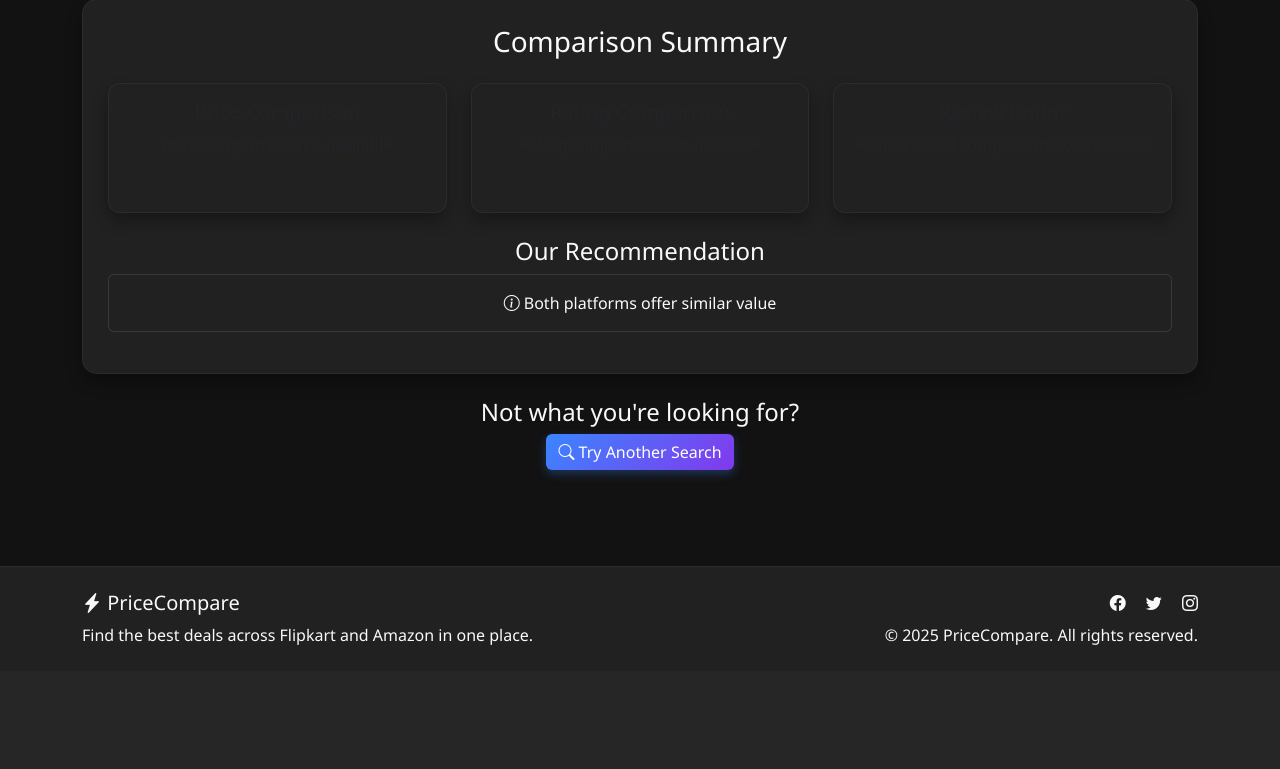
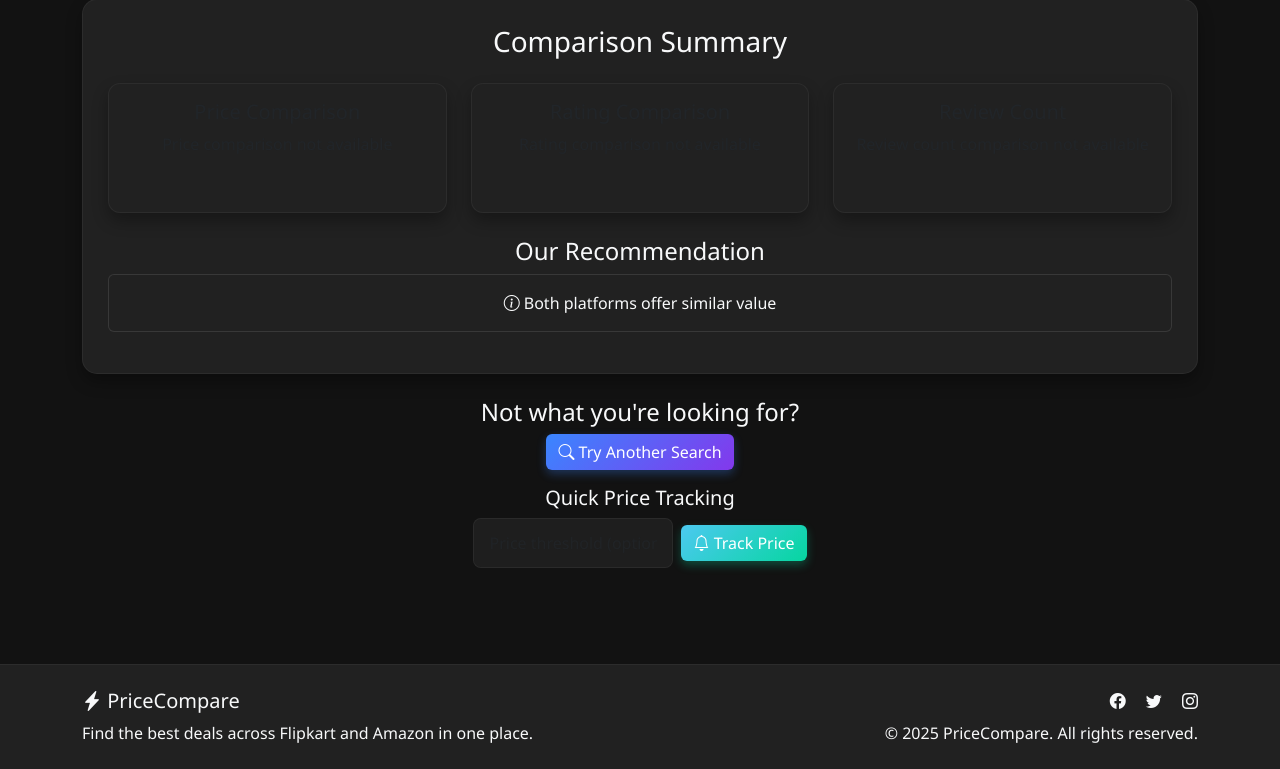
Before and after one commit to aidendorian/Product-Comparison, a Flask app: template templates/results.html in a window 1280 px wide. Shown: the part 855-1624 px from the top of the page. Before the commit the page ends 1500 px from the top, so only its background shows below. Run offline with Flask 3, Linux system fonts and the light colour scheme; the template is opened without the code that fills it: most values are stand-ins (such as "Sample title", 1, 10 or a date in 2020); grey boxes marked "Sample" are stand-in pictures.

Commit message:
next changes

```diff
--- a/app.py
+++ b/app.py
@@ -1111,7 +1111,7 @@
          conn.close()
 
     # Redirect back to the original URL
-    return redirect(original_url)
+    return redirect(url_for('price_history'))
     # return redirect(request.referrer or url_for('index'))
 
 
--- a/templates/results.html
+++ b/templates/results.html
@@ -80,6 +80,7 @@
                     {% if session.get('user_id') %}
                         <form method="POST" action="{{ url_for('track_price') }}">
                             <input type="hidden" name="listing_id" value="{{ flipkart_listing_id }}">
+                            <input type="hidden" name="redirect_url" value="{{ request.url }}">
                             <div class="input-group mt-2">
                                 <input type="number" name="threshold" class="form-control"
                                        placeholder="Price alert threshold" step="0.01" min="0" required>
@@ -168,6 +169,7 @@
                     {% if session.get('user_id') %}
                         <form method="POST" action="{{ url_for('track_price') }}">
                             <input type="hidden" name="listing_id" value="{{ amazon_listing_id }}">
+                            <input type="hidden" name="redirect_url" value="{{ request.url }}">
                             <div class="input-group mt-2">
                                 <input type="number" name="threshold" class="form-control"
                                        placeholder="Price alert threshold" step="0.01" min="0" required>
@@ -275,5 +277,18 @@
     <a href="{{ url_for('index') }}" class="btn btn-primary">
         <i class="bi bi-search"></i> Try Another Search
     </a>
+
+    <!-- Quick price tracking form -->
+    <div class="mt-3">
+        <h5>Quick Price Tracking</h5>
+        <form method="post" action="{{ url_for('track_price') }}" class="d-inline-flex align-items-center justify-content-center">
+            <input type="hidden" name="listing_id" value="{{ listing_id }}">
+            <input type="hidden" name="redirect_url" value="{{ request.url }}">
+            <input type="text" name="threshold" placeholder="Price threshold (optional)" class="form-control me-2" style="max-width: 200px;">
+            <button type="submit" class="btn btn-success">
+                <i class="bi bi-bell"></i> Track Price
+            </button>
+        </form>
+    </div>
 </div>
 {% endblock %}
```
Also changed, not shown: product_comparison.db.
